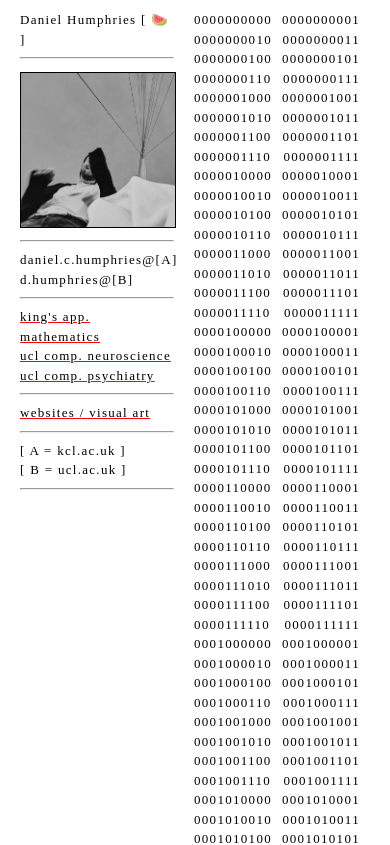
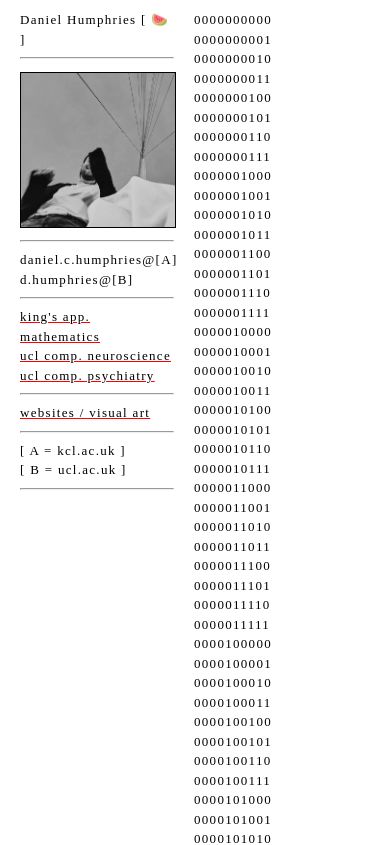
Before and after one commit to aufbau-io/NIELS, a SvelteKit app: page / in a window 390 px wide. Shown: the top 845 px of the page. Built offline with nearby package versions, Linux system fonts and the light colour scheme.

Commit message:
change break behaviour

```diff
--- a/src/routes/+page.svelte
+++ b/src/routes/+page.svelte
@@ -70,10 +70,8 @@
 	.text-container {
 		height: 100%;
 		max-height: 100%;
-		overflow: auto;
-		column-width: auto;
-		column-count: 1;
-		padding-right: 20px;
+		overflow-y: auto;   /* main scroll stays vertical */
+		overflow-x: clip;   /* a started column bleeds off the edge, no h-scroll */
 	}
 }
 </style>
```
